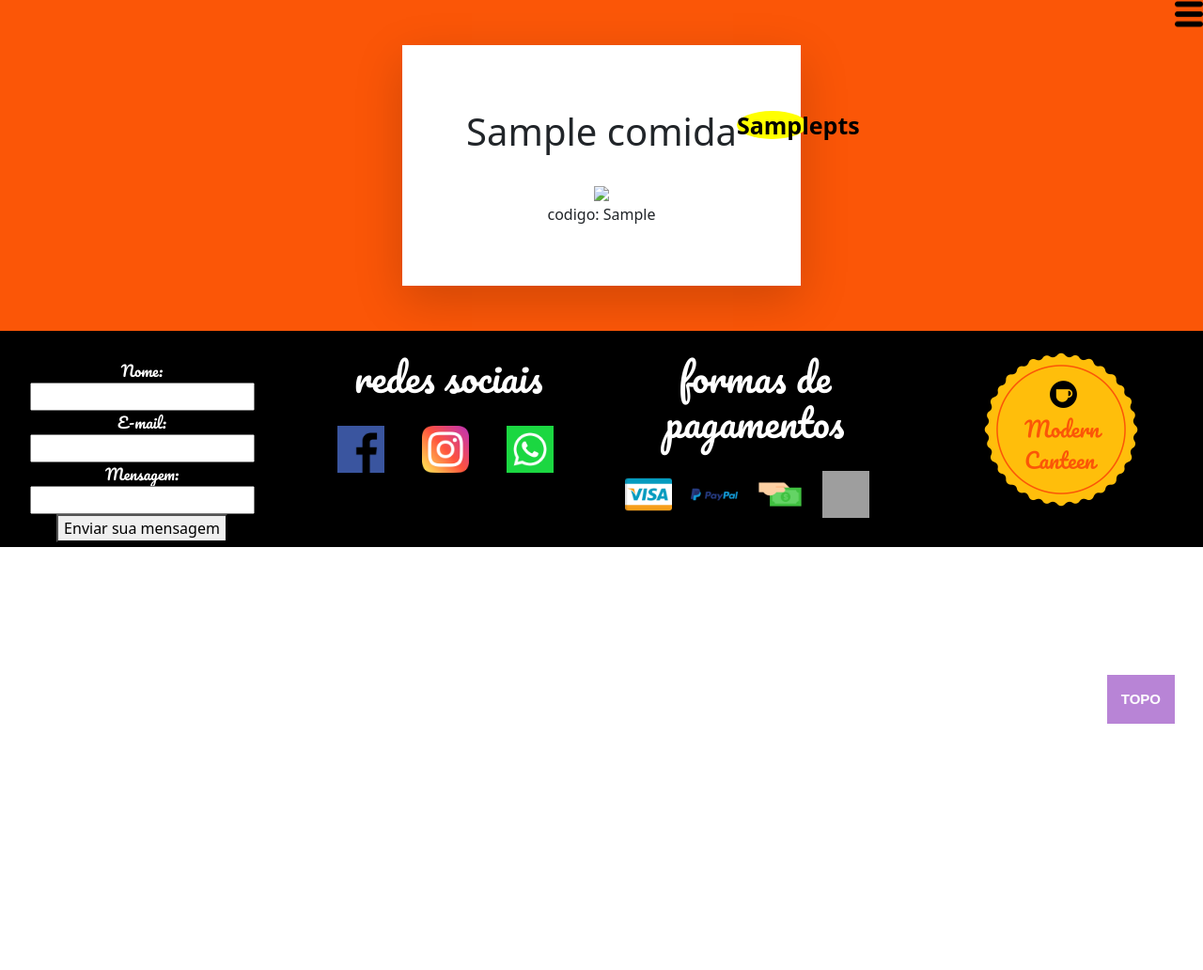
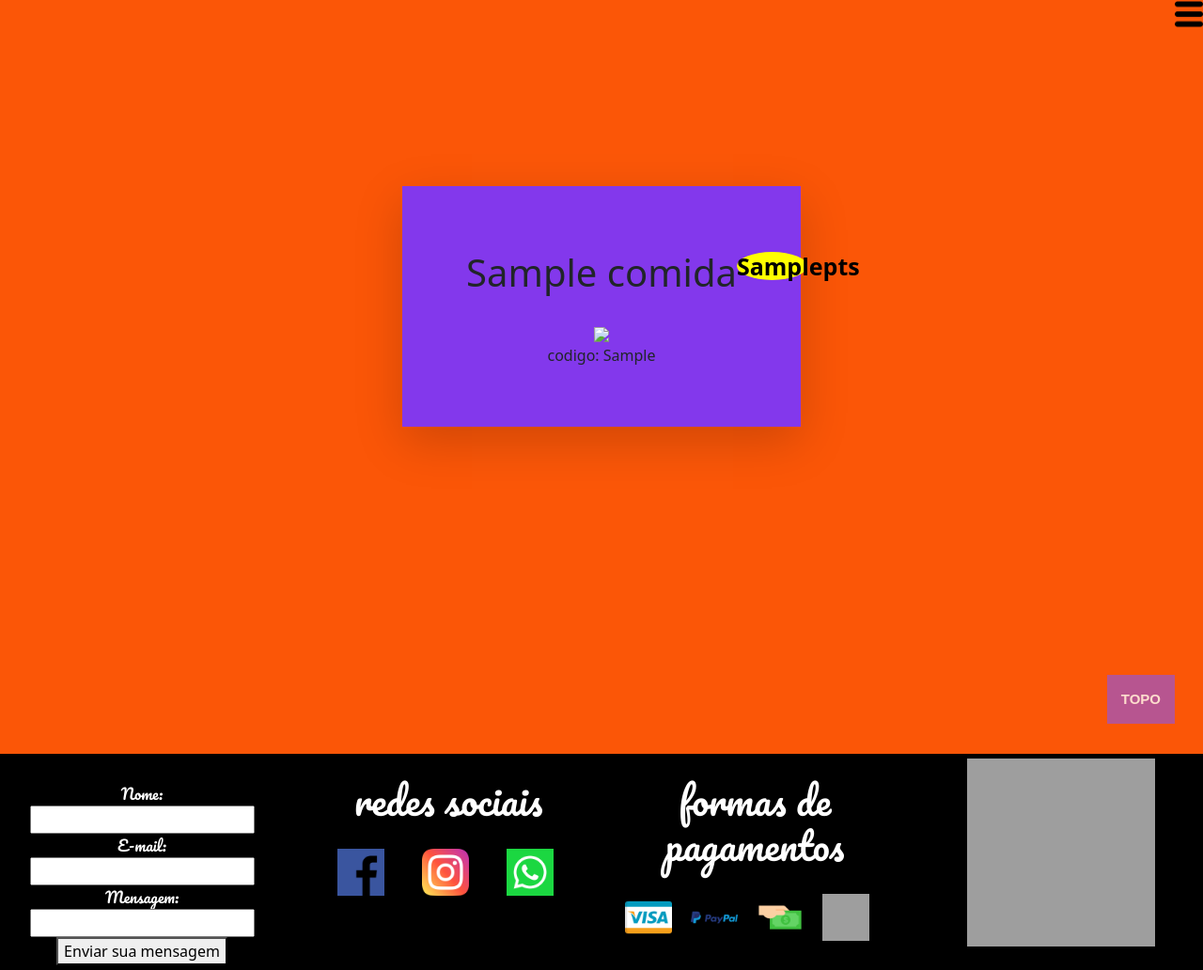
Before and after one commit to asaphefelippe/Projeto_integrador_PA, a PHP site: the page made by telaDeCompra.php in a window 1280 px wide. Shown: the whole page at 94% size. Before the commit the page ends 770 px from the top, so only its background shows below. Run offline with PHP 8.4, Linux system fonts and the light colour scheme; tables that the repository leaves empty or names only in its code hold one stand-in row (values such as "Sample post"); some web fonts are replaced; grey boxes are pictures that could not be loaded.

Commit message:
mudanças layout

```diff
--- a/assets/css/estilo.css
+++ b/assets/css/estilo.css
@@ -126,6 +126,7 @@
 .logo {
     margin-left: 45%;
     width: 190px;
+    position: relative;
 }
 
 .menu {
@@ -700,6 +701,7 @@
 
 .laranja {
     background-color: #fb5607;
+    margin-bottom: 300px;
 }
 
 .fotosCa {
@@ -871,3 +873,8 @@
     margin-left: 130px;
     width: 130px;
 }
+
+.telaDeCompraPontos {
+    background-color: #8338ec;
+    margin-top: 150px;
+}
--- a/cardapio/pontos.php
+++ b/cardapio/pontos.php
@@ -32,7 +32,9 @@
 }
 
 </style>
+
 <svg xmlns="http://www.w3.org/2000/svg" viewBox="0 0 1440 320">
+
   <path fill="#ffbe0b" fill-opacity="1" d="M0,32L48,74.7C96,117,192,203,288,213.3C384,224,480,160,576,160C672,160,768,224,864,240C960,256,1056,224,1152,192C1248,160,1344,128,1392,112L1440,96L1440,0L1392,0C1344,0,1248,0,1152,0C1056,0,960,0,864,0C768,0,672,0,576,0C480,0,384,0,288,0C192,0,96,0,48,0L0,0Z"></path>
 </svg>
     <div class="row row-cols-4">
--- a/cardapio/telaDeCompra.php
+++ b/cardapio/telaDeCompra.php
@@ -53,15 +53,17 @@
 $pts = "pts";
 ?>
 
+<style>
+body{
+    background-color: #fb5607;
+}
 
-<div class="laranja d-flex p-5 align-items-center align-center justify-content-center" >
-    <div class="">
-        <div class="">
-            <div class=" bg-white text-black text-center shadow-lg p-5" >
-                <h1><?php echo "<span class='  position-relative' > $comida <span class='pontos2'>$pontos$pts </span> </span> " ?></h1>
-                <?php echo $imagem ?>
-                <p> codigo: <?php echo  $cod ?> </p>
-            </div>
-        </div>
+</style>
+
+<div class="laranja d-flex p-5 align-items-center align-center justify-content-center">
+    <div class=" telaDeCompraPontos text-black text-center shadow-lg p-5">
+        <h1><?php echo "<span class='  position-relative' > $comida <span class='pontos2'>$pontos$pts </span> </span> " ?></h1>
+        <?php echo $imagem ?>
+        <p> codigo: <?php echo  $cod ?> </p>
     </div>
 </div>
--- a/index.php
+++ b/index.php
@@ -100,7 +100,7 @@
 </script>
 
 <header>
-    <img src="assets/images/90d6eed98ed84924b651223770e85165.png" alt="" class="logo">
+    <img src="assets/images/logo.png" alt="" class="logo">
 </header>
 
 <section class="row">
```
Also changed, not shown: cardapio/cardapio.php (+14 -5 lines), cardapio/cupons.php (+15 -3 lines), cardapio/telaDeCompraCupons.php (+7 -0 lines), cardapio/telaDeCompraPontos.php (+12 -9 lines), assets/images/logo.png (renamed from assets/images/90d6eed98ed84924b651223770e85165.png).
